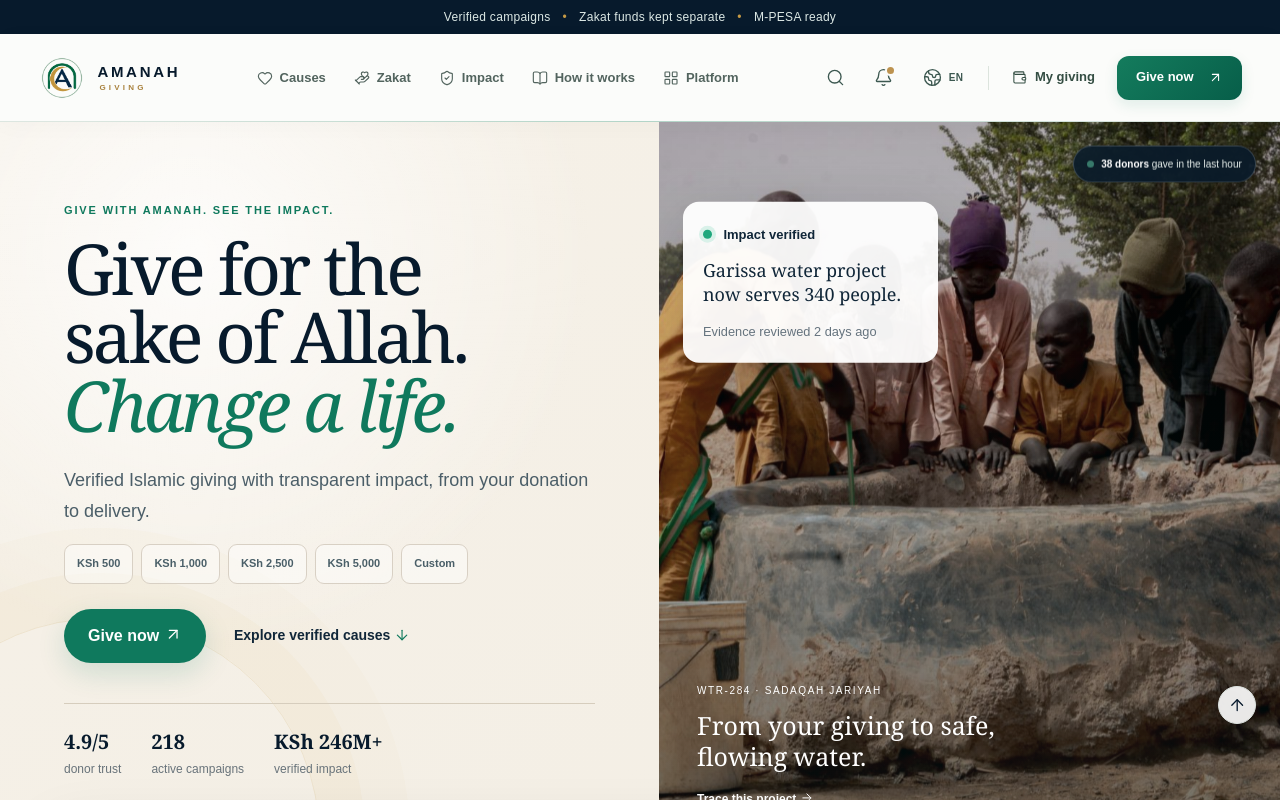
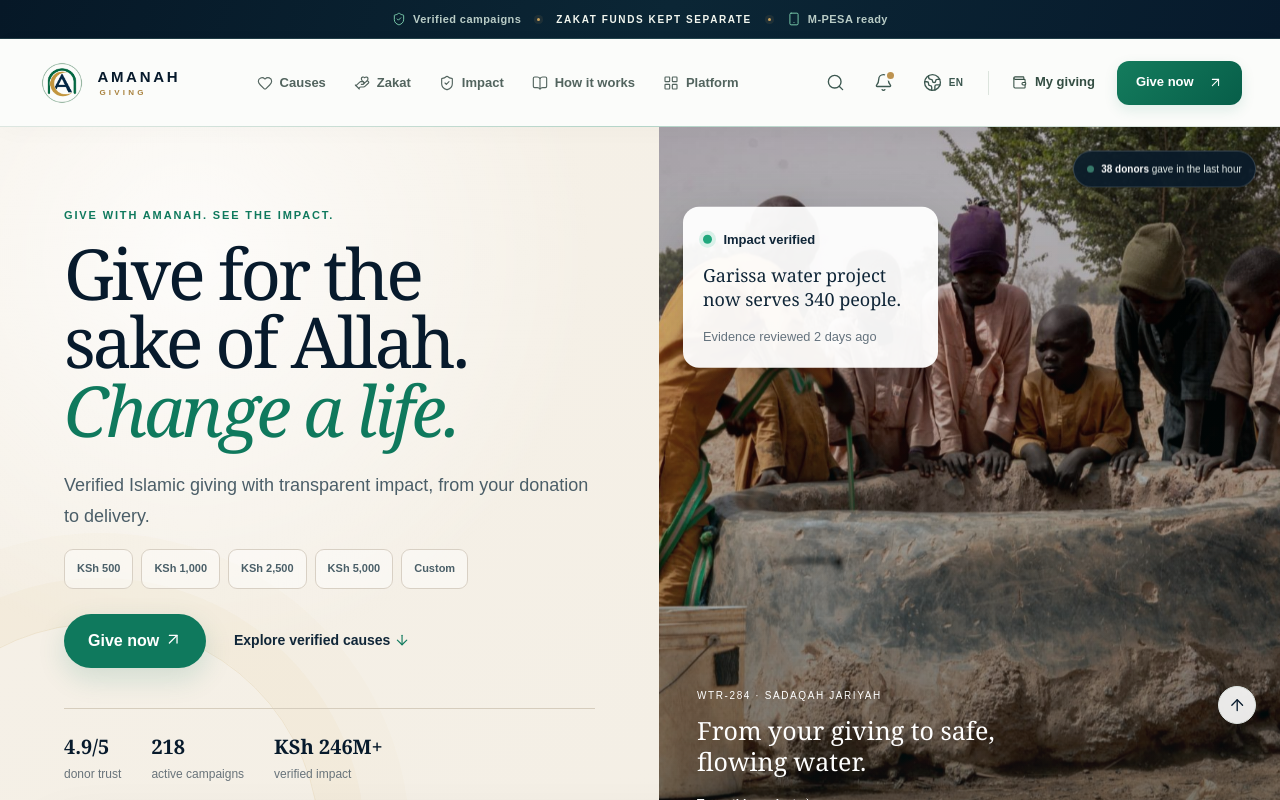
Before and after one commit to KuduKhan/amanah-giving-Frontend, a Next.js app: page / in a window 1280 px wide. Shown: the top 800 px of the page. Built offline with nearby package versions, Linux system fonts and the light colour scheme.

Commit message:
Refine header trust bar above navbar

```diff
--- a/app/Icon.tsx
+++ b/app/Icon.tsx
@@ -4,13 +4,13 @@ import {
   CreditCard, Droplets, Gift, Globe2, HandHeart, Heart, House,
   Infinity as InfinityIcon, Landmark, LayoutGrid, Menu, Moon,
   Package, Plus, Repeat2, Search, ShieldCheck, Sparkles, Users,
-  Wallet, X, type LucideIcon,
+  Wallet, X, Smartphone, type LucideIcon,
 } from 'lucide-react';
 
 const icons: Record<string, LucideIcon> = {
   search: Search, bell: Bell, globe: Globe2, menu: Menu, close: X,
   heart: Heart, home: House, giving: HandHeart, platform: LayoutGrid,
-  wallet: Wallet, shield: ShieldCheck, users: Users, calendar: CalendarDays,
+  wallet: Wallet, shield: ShieldCheck, users: Users, calendar: CalendarDays, phone: Smartphone,
   book: BookOpen, bank: Landmark, card: CreditCard,
   '⌕': Search, '◉': Bell, '✦': Sparkles, '♡': Heart, '♥': Heart,
   '⌂': House, '◇': Building2, '◎': ShieldCheck, '≡': Landmark,
--- a/app/globals.css
+++ b/app/globals.css
@@ -25,8 +25,12 @@ img { display: block; }
 ::selection { background: #cce7dc; color: var(--navy); }
 :focus-visible { outline: 3px solid rgba(15,121,93,.35); outline-offset: 3px; }
 section[id] { scroll-margin-top: 92px; }
-.trustbar { height: 34px; background: var(--navy); color: #dce8e5; display: flex; align-items: center; justify-content: center; gap: 12px; font-size: 12px; letter-spacing: .025em; }
-.trustbar span { color: var(--gold); }
+.trustbar { min-height: 38px; padding: 0 24px; background: linear-gradient(110deg, #061827 0%, #0b2635 52%, #071a2c 100%); color: #dce8e5; display: flex; align-items: center; justify-content: center; border-bottom: 1px solid rgba(162,228,205,.16); }
+.trustbar-inner { width: min(100%, 1160px); display: flex; align-items: center; justify-content: center; gap: 16px; min-height: 38px; }
+.trustbar-item { display: inline-flex; align-items: center; gap: 7px; color: #b9ccc6; font-size: 11px; font-weight: 650; letter-spacing: .04em; white-space: nowrap; }
+.trustbar-item .app-icon { width: 14px; height: 14px; color: #79c9ab; }
+.trustbar-primary { color: #f2f6ef; text-transform: uppercase; letter-spacing: .16em; font-size: 10px; }
+.trustbar-separator { width: 3px; height: 3px; flex: 0 0 auto; border-radius: 999px; background: #c8a15c; box-shadow: 0 0 0 3px rgba(200,161,92,.1); }
 .site-header { height: 82px; max-width: none; margin: auto; padding: 0 max(3vw,34px); display: flex; align-items: center; justify-content: space-between; background: rgba(251,252,250,.9); position: sticky; top: 0; z-index: 18; border-bottom: 1px solid rgba(220,226,223,.8); backdrop-filter: blur(18px) saturate(1.4); box-shadow: 0 8px 35px rgba(7,26,44,.035); }
 .brand { color: var(--navy); display: flex; align-items: center; gap: 11px; text-decoration: none; font-weight: 800; letter-spacing: .12em; }
 .brand-mark { height: 42px; width: 42px; border: 1px solid #b7cbc4; border-radius: 50% 50% 48% 48%; display: grid; place-items: center; color: var(--emerald); font-family: Georgia, serif; font-size: 24px; }
@@ -398,7 +402,11 @@ button:focus-visible,a:focus-visible,input:focus-visible,select:focus-visible,te
 
 @media (max-width: 780px) {
   body { padding-bottom: 72px; }
-  .trustbar { font-size: 9px; gap: 6px; }
+  .trustbar { min-height: 34px; padding: 7px 12px; }
+  .trustbar-inner { gap: 9px; }
+  .trustbar-item { font-size: 10px; letter-spacing: .02em; }
+  .trustbar-primary { font-size: 9px; letter-spacing: .1em; }
+  .trustbar-separator { width: 2px; height: 2px; }
   .site-header { height: 70px; padding: 0 18px; }
   .header-actions .account-link, .header-actions .button, .header-actions .language { display: none; }
   .hero { grid-template-columns: 1fr; min-height: 0; }
--- a/app/page.tsx
+++ b/app/page.tsx
@@ -168,7 +168,15 @@ export default function Home() {
   return (
     <main>
       <div className="scroll-progress" aria-hidden="true"><span style={{width:`${scrollProgress}%`}}/></div>
-      <div className="trustbar">Verified campaigns <span>•</span> Zakat funds kept separate <span>•</span> M-PESA ready</div>
+      <div className="trustbar" role="note">
+        <div className="trustbar-inner">
+          <span className="trustbar-item"><Icon name="shield" /> Verified campaigns</span>
+          <span className="trustbar-separator" aria-hidden="true" />
+          <span className="trustbar-item trustbar-primary">Zakat funds kept separate</span>
+          <span className="trustbar-separator" aria-hidden="true" />
+          <span className="trustbar-item"><Icon name="phone" /> M-PESA ready</span>
+        </div>
+      </div>
       <SiteHeader labels={t} language={language} onLanguage={() => setLanguage(language === 'en' ? 'sw' : language === 'sw' ? 'ar' : 'en')} onSearch={() => setSearchOpen(true)} onNotifications={() => setNotificationsOpen(true)} onAccount={() => setDashboardOpen(true)} onGive={() => startDonation()} onPlatform={() => setPlatformOpen(true)}/>
 
       <section className="hero" id="top">
```
Also changed, not shown: 1 other file (tests, documents, lock files or other folders).
